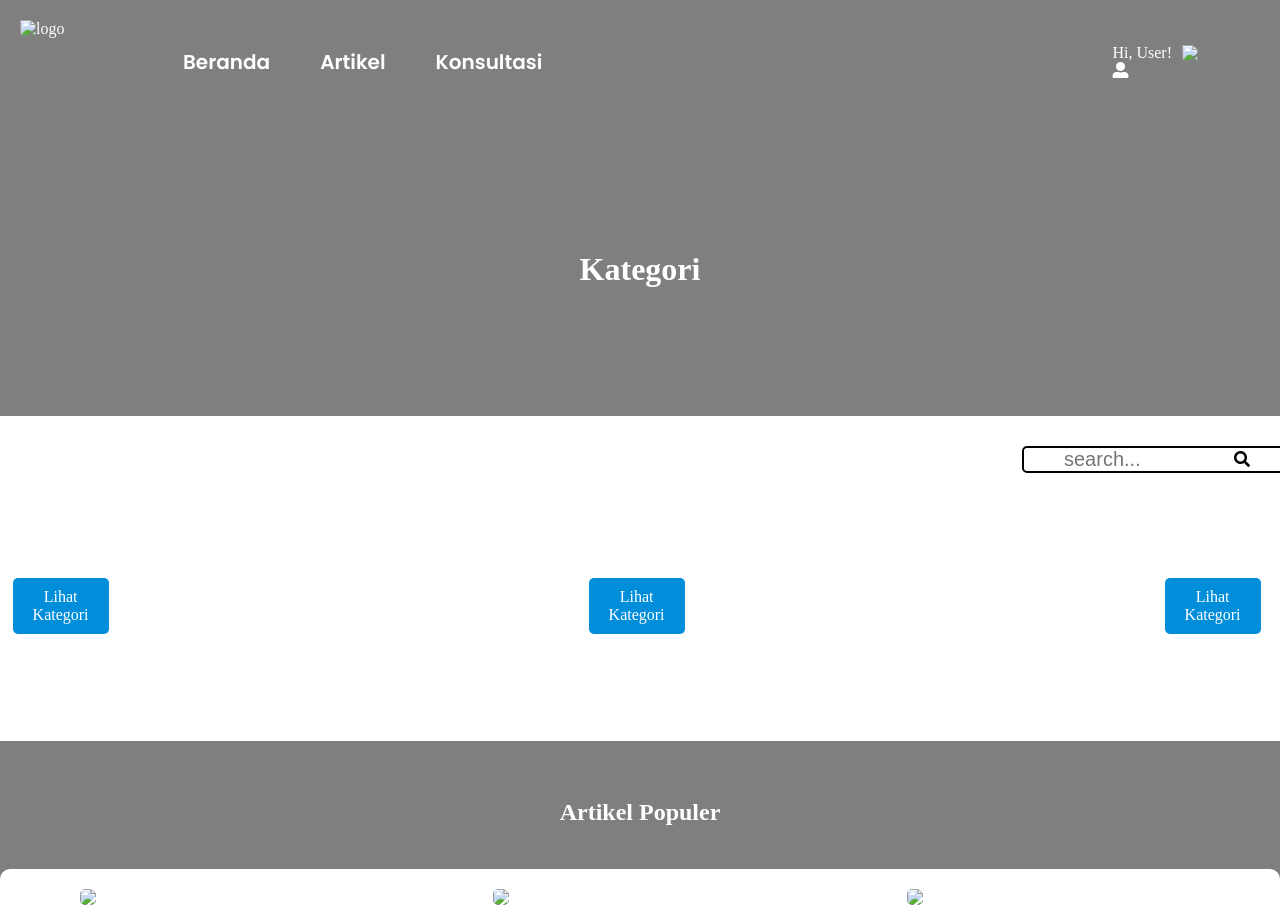
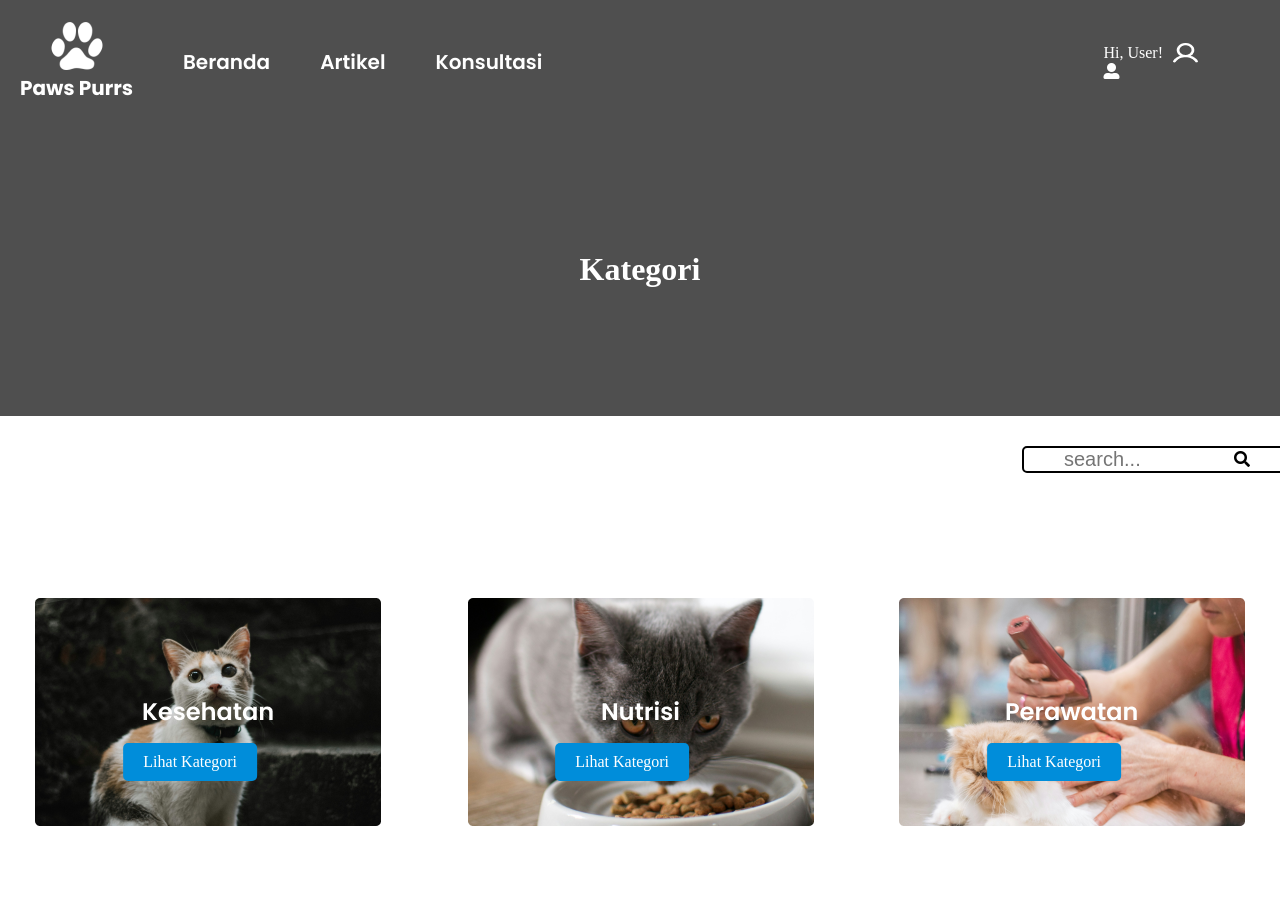
Before and after one commit to elangptra/pawspurrs, a plain HTML site: page views/Artikel/artikel.html in a window 1280 px wide. Shown: the top 921 px of the page. Drawn offline with nearby package versions, Linux system fonts and the light colour scheme; the site is published under a folder, as on GitHub Pages, so addresses that start at the root find nothing; a small style sheet from the web is missing.

Commit message:
reafactor: hero & artikel page

```diff
--- a/css/artikel.css
+++ b/css/artikel.css
@@ -8,7 +8,7 @@
 body {
   margin: 0;
   padding: 0;
-  background-image: linear-gradient(0deg, rgba(0, 0, 0, 0.5), rgba(0, 0, 0, 0.5)), url(/pawspurrs/assets/images/artikelbg.png);
+  background-image: linear-gradient(0deg, rgba(0, 0, 0, 0.5), rgba(0, 0, 0, 0.5)), url(../assets/images/artikelbg.png);
   background-position: center;
   background-size: cover;
   color: white;
--- a/views/Artikel/artikel.html
+++ b/views/Artikel/artikel.html
@@ -16,7 +16,7 @@
         <div class="hero-bg">
             <nav class="navbar">
                 <div class="container nav-wrapper">
-                    <img src="/pawspurrs/assets/icons/logo.png" alt="logo" href="#" class="logo">
+                    <img src="../../assets/icons/logo.png" alt="logo" href="#" class="logo">
                     <div class="menu-wrapper">
                         <ul class="menu">
                             <li class="menu-item"><a href="#" class="menu-link">Beranda</a></li>
@@ -27,7 +27,7 @@
                     <div class="user-box">
                         <div>
                             <p>Hi, User!</p>
-                            <img src="/pawspurrs/assets/icons/Vector (1).png">
+                            <img src="../../assets/icons/Vector (1).png">
                         </div>
                         <i class='fas fa-user-alt' style="color: white;"></i>
                     </div>
@@ -47,15 +47,15 @@
         </div>
         <div class="image">
             <div>
-                <img src="/pawspurrs/assets/images/kategori kesehatan.png" alt="Image 1">
+                <img src="../../assets/images/kategori kesehatan.png" alt="Image 1">
                 <a href="#" class="article_btn">Lihat Kategori</a>
             </div>
             <div>
-                <img src="/pawspurrs/assets/images/kategori Nutrisi.png" alt="Image 2">
+                <img src="../../assets/images/kategori Nutrisi.png" alt="Image 2">
                 <a href="#" class="article_btn">Lihat Kategori</a>
             </div>
             <div>
-                <img src="/pawspurrs/assets/images/kategori Perawatan.png" alt="Image 3">
+                <img src="../../assets/images/kategori Perawatan.png" alt="Image 3">
                 <a href="#" class="article_btn">Lihat Kategori</a>
             </div>
         </div>
@@ -65,7 +65,7 @@
         <h1>Artikel Populer</h1>
         <div class="article-container">
             <div class="article-item">
-                <img src="/pawspurrs/assets/images/Populer1.png">
+                <img src="../../assets/images/Populer1.png">
                 <div class="article-content">
                     <h2>Bagaimana Memilih Dokter Hewan yang Tepat untuk Kucing Anda</h2>
                     <p>Kesehatan dan kesejahteraan kucing Anda adalah prioritas utama sebagai pemilik yang peduli. Salah
@@ -75,7 +75,7 @@
                 </div>
             </div>
             <div class="article-item">
-                <img src="/pawspurrs/assets/images/Populer2.png">
+                <img src="../../assets/images/Populer2.png">
                 <div class="article-content">
                     <h2>Cara Mencegah Kucing Anda Melompat Sembarangan</h2>
                     <p>Apakah kucing Anda sering melompat ke meja atau tempat-tempat lain yang tidak diinginkan? Melatih
@@ -85,7 +85,7 @@
                 </div>
             </div>
             <div class="article-item">
-                <img src="/pawspurrs/assets/images/Populer3.png">
+                <img src="../../assets/images/Populer3.png">
                 <div class="article-content">
                     <h2>Mata kucing adalah jendela jiwamu</h2>
                     <p>Pernahkah Anda bertanya-tanya bagaimana kucing Anda melihat dunia? Apakah kucing benar-benar dapat
@@ -100,7 +100,7 @@
     <footer class="footer" id="footer">
         <div class="container footer-wrapper">
             <div class="col-1-footer">
-                <img src="/pawspurrs/assets/icons/logo.png " alt="" href="#" class="logo-footer">
+                <img src="../../assets/icons/logo.png " alt="" href="#" class="logo-footer">
                 <div class="sosmed-icons">
                     <a href="#"><i class='bx bxl-instagram-alt'></i></a>
                     <a href="#"><i class='bx bxl-twitter' ></i></a>
```
Also changed, not shown: index.html (+6 -6 lines).
